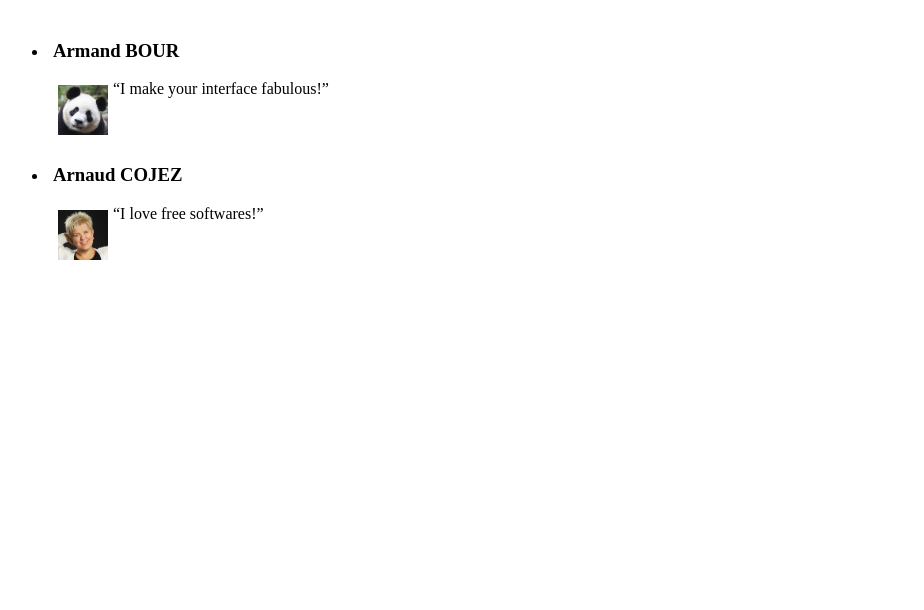
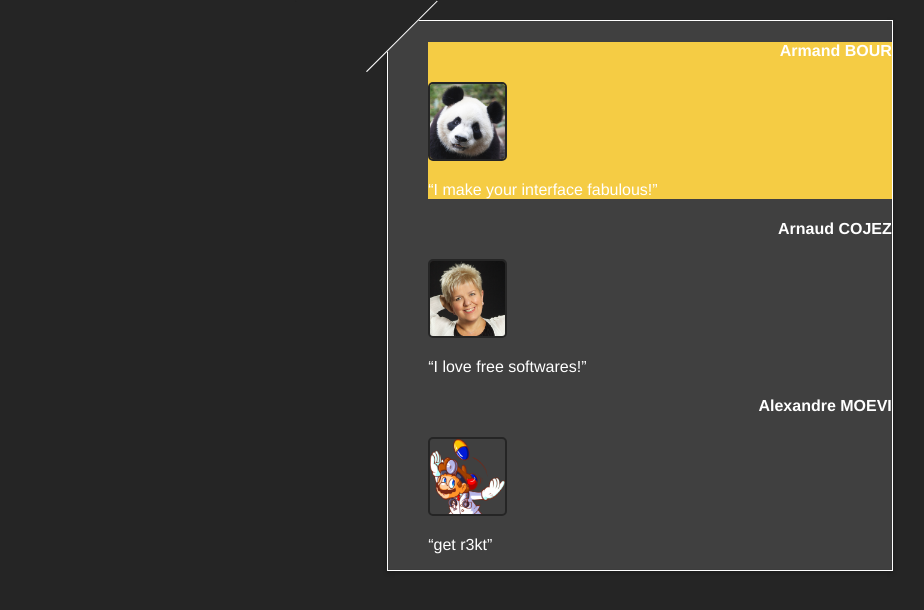
Before and after one commit to Tydax/chocolicornes.org-mypages, a plain HTML site: page home.html in a window 1280 px wide. Shown: the whole page, without its empty margins (0-924 px from the left). Drawn offline with Linux system fonts and the light colour scheme.

Commit message:
Started writing CSS and it's shitty as hell

```diff
--- /dev/null
+++ b/coalandrainbows.css
@@ -0,0 +1,60 @@
+/*
+ * @author: Armand (Tydax) BOUR
+ */
+
+body {
+    background-color:       #252525;
+    color:                  white;
+    font-family:            Helvetica, Tahoma, Verdana;
+}
+
+#body {
+    margin-top: 20px;
+}
+
+#body_center {
+    background-color: #404040;
+    box-shadow: inset 0 0 0 .1em hsla(0,0%,0%,.1),
+                0 .1em .25em hsla(0,0%,0%,.25);
+    margin-left: 30%;
+    margin-right: 30%;
+}
+
+
+/* List of users */
+
+.mediumyellow {
+    background-color: #f5cc44;
+}
+
+#listUsers {
+    border: 1px solid white;
+    list-style: none;
+    position: relative;
+}
+
+#listUsers:after,
+#listUsers:before {
+    background-color: #252525;
+    border-right: 1px solid white;
+    color: #252525;
+    content: '.';
+    position: absolute;
+    top: -70px; left: -72px;
+    width: 100px;
+    height: 100px;
+    -webkit-transform: rotate(45deg);
+}
+
+#listUsers li {
+    cursor: pointer;
+}
+
+.listUsers_name {
+    text-align: right;
+}
+
+.listUsers_img {
+    border: 2px solid #252525;
+    border-radius: 5px;
+}
--- /dev/null
+++ b/default.css
@@ -0,0 +1,13 @@
+/*
+ * @author: Armand (Tydax) BOUR
+ */
+
+body {
+    background-color:       #101010;
+    color:                  white;
+}
+
+#body_center {
+    margin-left: 30%;
+    text-align: center;
+}
--- a/home.html
+++ b/home.html
@@ -1,13 +1,18 @@
+
+<!-- Homepage  -->
 <!DOCTYPE html>
 <html>
 <head>
     <meta http-equiv="Content-Type" content="text/html" charset="utf-8">
+    <link rel="stylesheet" type="text/css" href="coalandrainbows.css" >
     <title>chocolicornes.org – Homepage</title>
 </head>
 <body>
     <div id="body">
-        <ul id="listUsers">
-        </ul>
+        <div id="body_center">
+            <ul id="listUsers">
+            </ul>
+        </div>
     </div>
     <script src="home.js"></script>
 </body>
--- a/home.js
+++ b/home.js
@@ -1,5 +1,6 @@
 /*
  * Script to load the data from users and display links
+ * @author: Armand (Tydax) BOUR
  */
 
 /* Load the data contained in the specified "filename" file and calls the specified function "callback" */
@@ -25,11 +26,11 @@ function loadData(filename, callback) {
 /* Returns a generated li block from the specified "user" object */
 function generateLinkLi(user) {
     var liNode = document.createElement("li");
-    liNode.style.clear = "both";
-    liNode.style.padding = "5px";
+    liNode.className += " " + user.className;
 
     // Create title element
-    var nameNode = document.createElement("h3");
+    var nameNode = document.createElement("h4");
+    nameNode.className += " listUsers_name"
     var nameText = document.createTextNode(user.name);
     nameNode.appendChild(nameText);
     liNode.appendChild(nameNode);
@@ -37,9 +38,8 @@ function generateLinkLi(user) {
     // Create img element
     var imgNode = document.createElement("img");
     imgNode.src = user.imgUrl;
-    imgNode.width = 50;
-    imgNode.style.float = "left";
-    imgNode.style.padding = "5px";
+    imgNode.width = 75;
+    imgNode.className += " listUsers_img";
     liNode.appendChild(imgNode);
 
     var quoteNode = document.createElement("p");
--- a/list_of_users.json
+++ b/list_of_users.json
@@ -1,5 +1,6 @@
 [
     {
+        "className": "mediumyellow",
         "name": "Armand BOUR",
         "imgUrl": "img/panda_square250.png",
         "birthDate": "29/07/1993",
@@ -7,9 +8,18 @@
     },
 
     {
+        "className": "mediumblue",
         "name": "Arnaud COJEZ",
         "imgUrl": "img/mimiemathy_square250.png",
         "birthDate": "05/04/1993",
         "quote": "I love free softwares!"
+    },
+
+    {
+        "className": "mediumGreen",
+        "name": "Alexandre MOEVI",
+        "imgUrl": "img/drmario_square.png",
+        "birthDate": "",
+        "quote": "get r3kt"
     }
 ]
```
Also changed, not shown: img/drmario_square.png (added).
